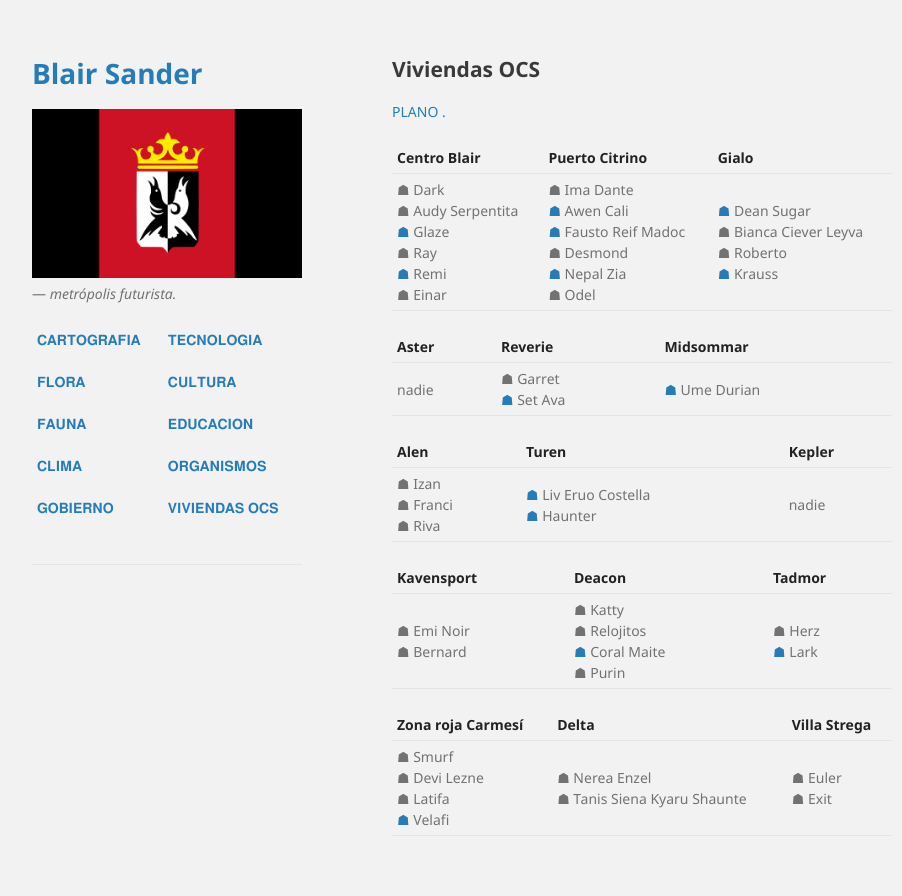
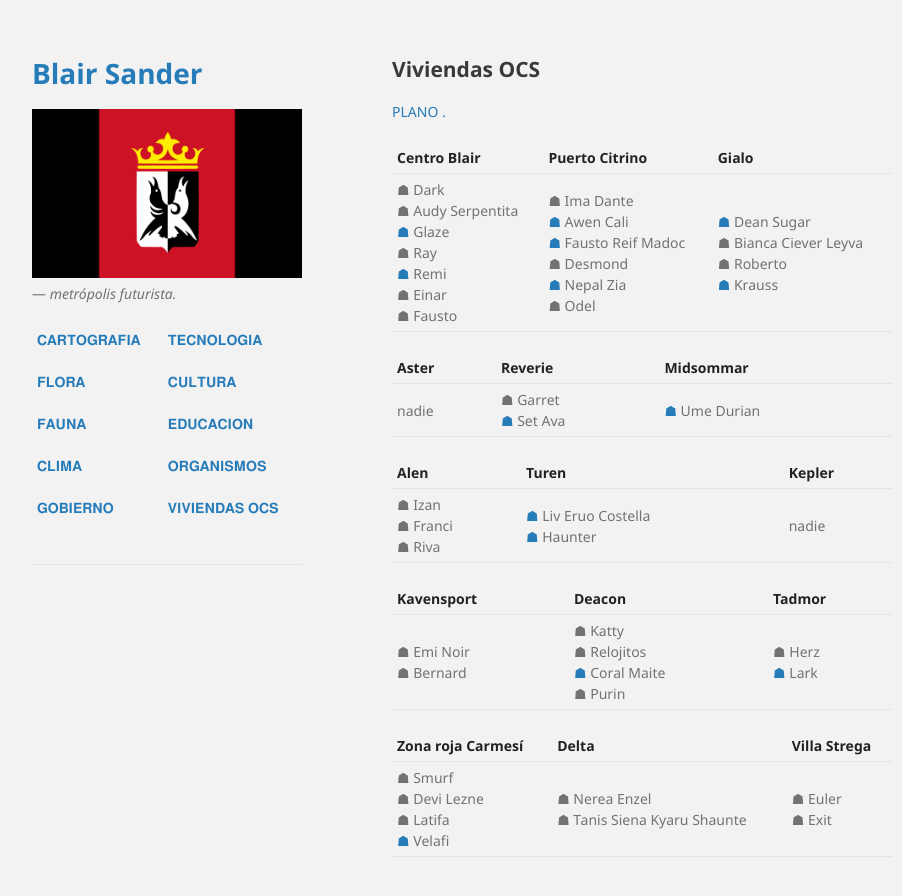
Before and after one commit to BlairSander/ciudad, a Jekyll site: the page built from ocs.md, in a window 1280 px wide and 927 px high. Shown: the top 896 px of the window, without its empty margins (178-1080 px from the left). Built offline with Jekyll 4.4.1, drawn with Linux system fonts in a browser that asks for light colours.

Commit message:
Update ocs.md

```diff
--- a/ocs.md
+++ b/ocs.md
@@ -8,7 +8,7 @@ layout: default
 
 | **Centro Blair**| **Puerto Citrino**| **Gialo**|
 |:-------------|:------------------|:------|
-| ☗ Dark <br>☗ Audy Serpentita <br>[☗](https://blairsander.github.io/ciudad/apartamentoglaze.html) Glaze <br>☗ Ray <br>[☗](https://blairsander.github.io/ciudad/apartamentoremi.html) Remi <br>☗ Einar | ☗ Ima Dante <br>[☗](https://blairsander.github.io/ciudad/mansionawen.html) Awen Cali <br>[☗](https://blairsander.github.io/ciudad/casagobierno) Fausto Reif Madoc <br>☗ Desmond <br>[☗](https://blairsander.github.io/ciudad/casanepalzia.html) Nepal Zia <br>☗ Odel | [☗](https://blairsander.github.io/ciudad/mansiondean.html) Dean Sugar <br>☗ Bianca Ciever Leyva <br>☗ Roberto <br>[☗](https://blairsander.github.io/ciudad/casakrauss.html) Krauss|
+| ☗ Dark <br>☗ Audy Serpentita <br>[☗](https://blairsander.github.io/ciudad/apartamentoglaze.html) Glaze <br>☗ Ray <br>[☗](https://blairsander.github.io/ciudad/apartamentoremi.html) Remi <br>☗ Einar <br>☗ Fausto | ☗ Ima Dante <br>[☗](https://blairsander.github.io/ciudad/mansionawen.html) Awen Cali <br>[☗](https://blairsander.github.io/ciudad/casagobierno) Fausto Reif Madoc <br>☗ Desmond <br>[☗](https://blairsander.github.io/ciudad/casanepalzia.html) Nepal Zia <br>☗ Odel | [☗](https://blairsander.github.io/ciudad/mansiondean.html) Dean Sugar <br>☗ Bianca Ciever Leyva <br>☗ Roberto <br>[☗](https://blairsander.github.io/ciudad/casakrauss.html) Krauss|
 
 
 | **Aster**| **Reverie**| **Midsommar** |
```
